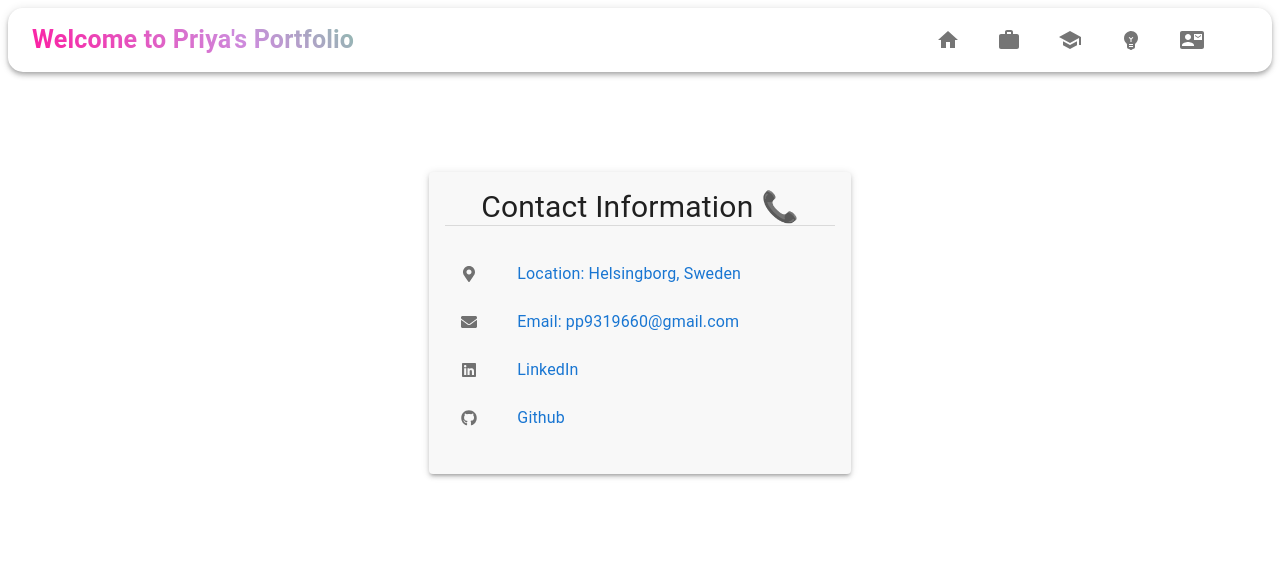
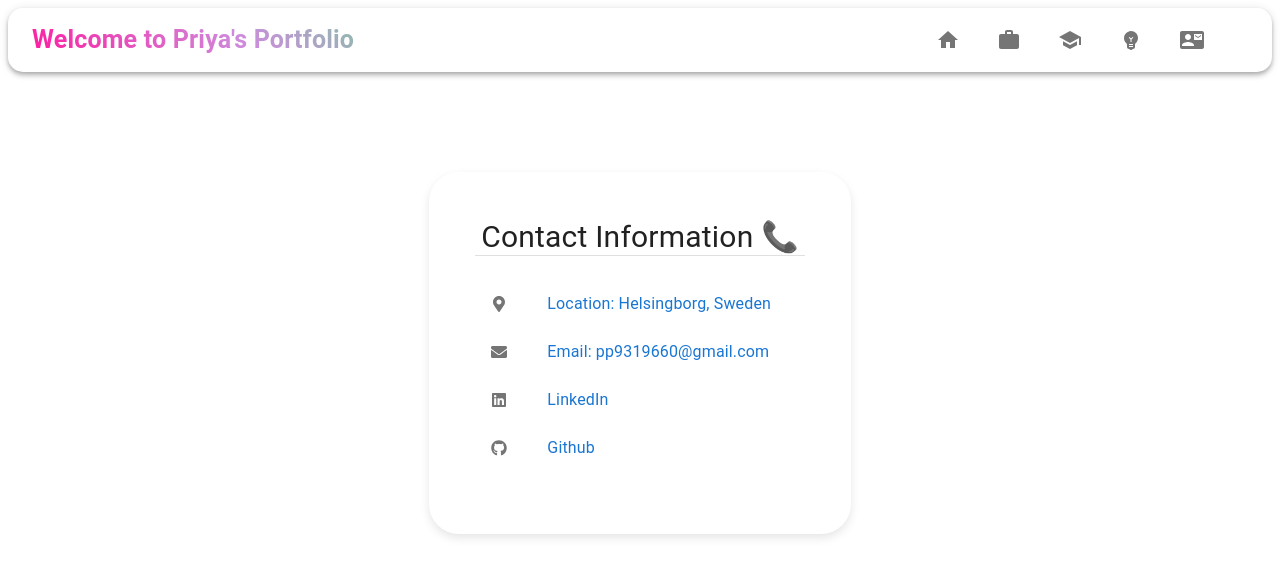
Before and after one commit to Priya-Pdh/my-portfolio, a React (Vite) app in the folder Portfolio/: page /contact in a window 1280 px wide. Shown: the top 576 px of the page. Built offline with nearby package versions, Linux system fonts and the light colour scheme.

Commit message:
changes the contact card

```diff
--- a/Portfolio/src/Pages/Contact/Contact.jsx
+++ b/Portfolio/src/Pages/Contact/Contact.jsx
@@ -8,11 +8,17 @@ function Contact() {
 
   return (
     <Box my={4} textAlign="center" sx={{ marginTop: { sm: "50px", md: "80px", lg: '100px'}}}>
-      <Grid container justifyContent="center"  >
+      <Grid container justifyContent="center">
         <Grid item xs={12} sm={8} md={6} lg={4}>
-          <Card elevation={3} sx={{ margin: 'auto', width: '100%',  backgroundColor: '#f8f8f8' }}>
+          <Box
+            border="0 solid #ccc"
+            borderRadius="30px"
+            p="30px"
+            boxShadow="0px 4px 10px rgba(0, 0, 0, 0.1)"
+          >
+            <Card elevation={0} sx={{ backgroundColor: 'transparent' }}>
               <CardContent>
-              <Typography variant="h4" mb={2} sx= {{fontSize: {xs: "20px", sm:" 26px", md: "28px", lg: "30px"}}}>
+                <Typography variant="h4" mb={2} sx={{ fontSize: { xs: "20px", sm: "26px", md: "28px", lg: "30px" } }}>
                   Contact Information 📞
                   <Divider />
                 </Typography>
@@ -64,6 +70,7 @@ function Contact() {
                 </List>
               </CardContent>
             </Card>
+          </Box>
         </Grid>
       </Grid>
     </Box>
```
Lines whose indentation alone changed are shown as unchanged.
